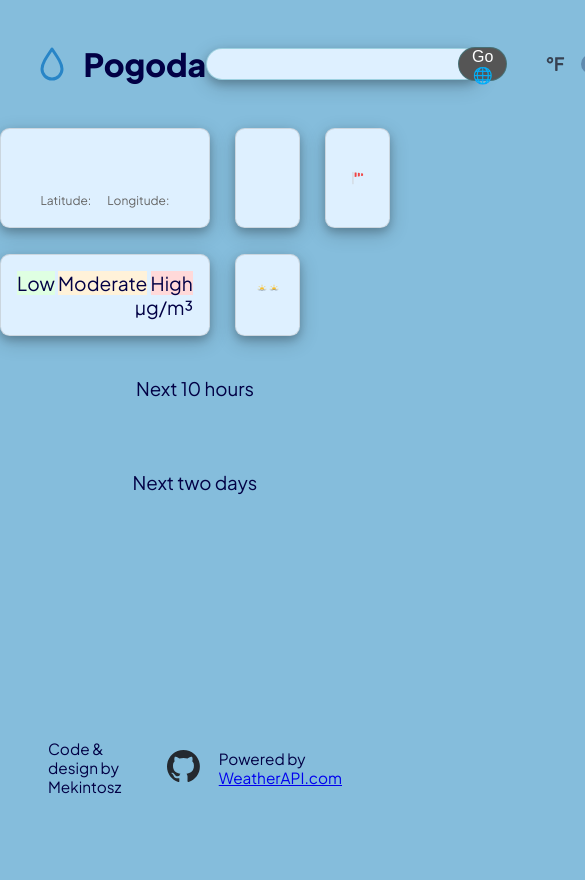
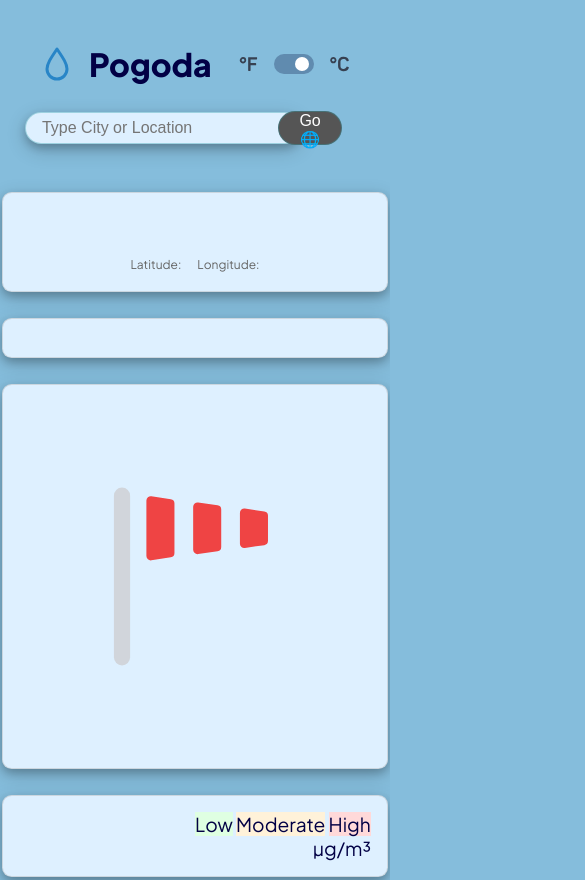
Before and after one commit to Mekintosz/pogoda, a website built with webpack: page dist/index.html in a window 390 px wide. Shown: the top 880 px of the page, 585 px wide, since content can reach past the window. Before the commit the page ends 844 px from the top, so only its background shows below. Built offline with nearby package versions, Linux system fonts and the light colour scheme; no server answers.

Commit message:
Make app responsive

```diff
--- a/dist/index.html
+++ b/dist/index.html
@@ -16,7 +16,7 @@
             <div class="logo">Pogoda</div>
         </div>
         <form action="#" class="search-block">
-            <input type="text" id="location-input">
+            <input type="text" placeholder="Type City or Location" id="location-input">
             <button class="submit-btn">Go &#127760</button>
         </form>
 
--- a/dist/styles.css
+++ b/dist/styles.css
@@ -64,11 +64,13 @@ header {
 .controls {
   display: flex;
   place-items: center;
+  grid-area: slider;
 }
 
 .logo-group {
   display: flex;
   place-items: center;
+  grid-area: logo;
 }
 
 .logo-graphic {
@@ -93,13 +95,14 @@ header {
 .search-block {
   display: flex;
   align-items: center;
+  grid-area: search;
 }
 
 input {
   width: 275px;
   height: 2rem;
   padding: 0 1rem;
-  font-size: 1.2rem;
+  font-size: 1rem;
   box-sizing: border-box;
   border: 1px solid rgba(48, 159, 172, 0.373);
   box-shadow: 0 4px 8px 0 rgba(0, 0, 0, 0.2), 0 6px 20px 0 rgba(0, 0, 0, 0.19);
@@ -385,3 +388,50 @@ footer {
 .git-hub {
   height: 2rem;
 }
+
+@media (max-width: 1000px) {
+  .current-weather {
+    max-width: 900px;
+    display: grid;
+    grid-template-columns: 1fr 1fr;
+    place-items: center;
+    gap: 1.6rem;
+  }
+
+  .hourly-weather {
+    display: flex;
+    flex-wrap: wrap;
+    width: 100%;
+    justify-content: center;
+    gap: 10px;
+  }
+
+  .by-hour {
+    width: 81px;
+  }
+}
+
+@media (max-width: 620px) {
+  .current-weather {
+    max-width: 900px;
+    display: grid;
+    grid-template-columns: 1fr;
+    place-items: center;
+    gap: 1.6rem;
+  }
+
+  header {
+    display: grid;
+    grid-template-rows: 1fr 1fr;
+    grid-template-areas:
+      "logo slider"
+      "search search";
+
+    justify-content: space-around;
+    height: auto;
+  }
+
+  input {
+    width: 100%;
+  }
+}
```
